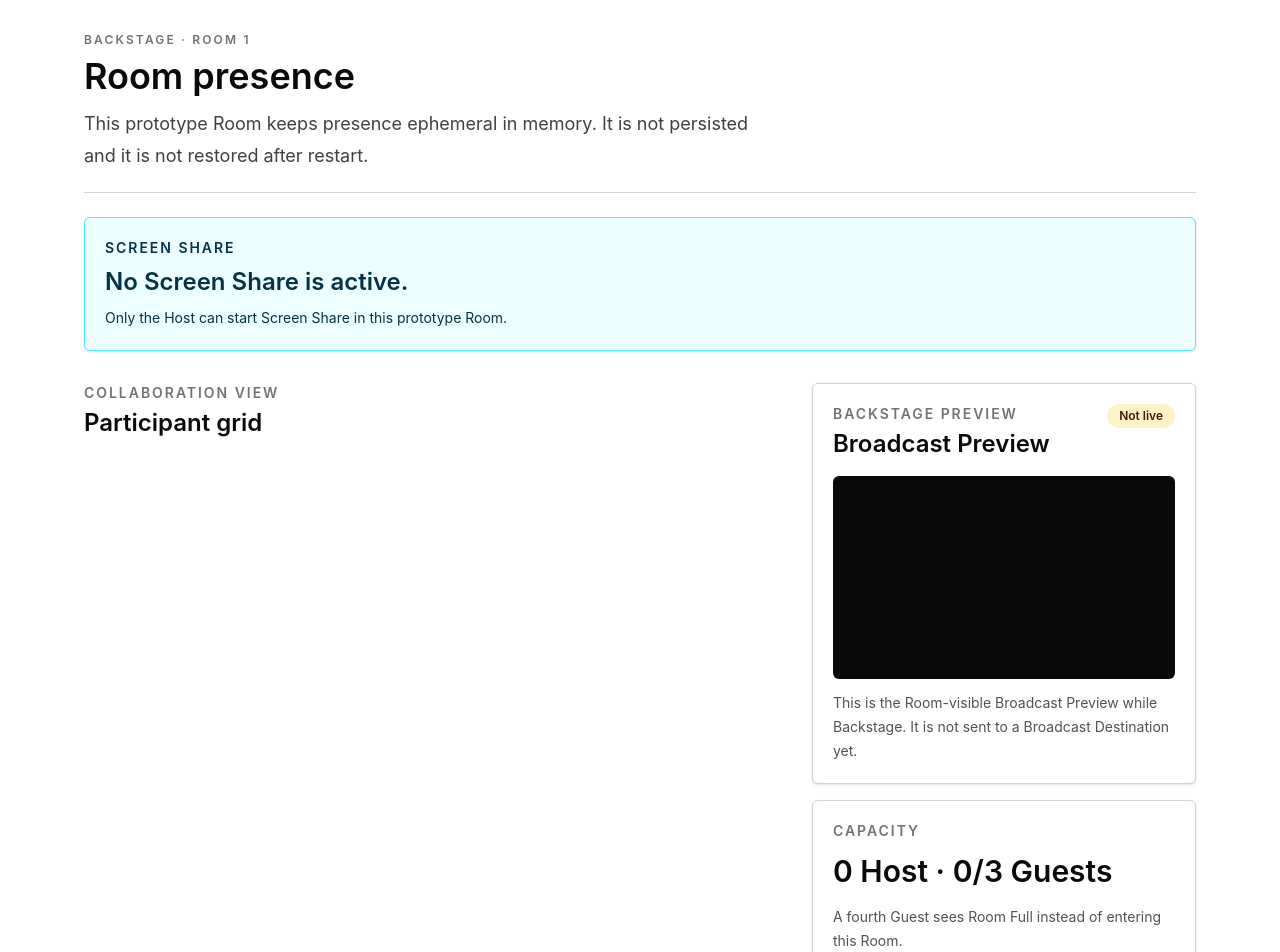
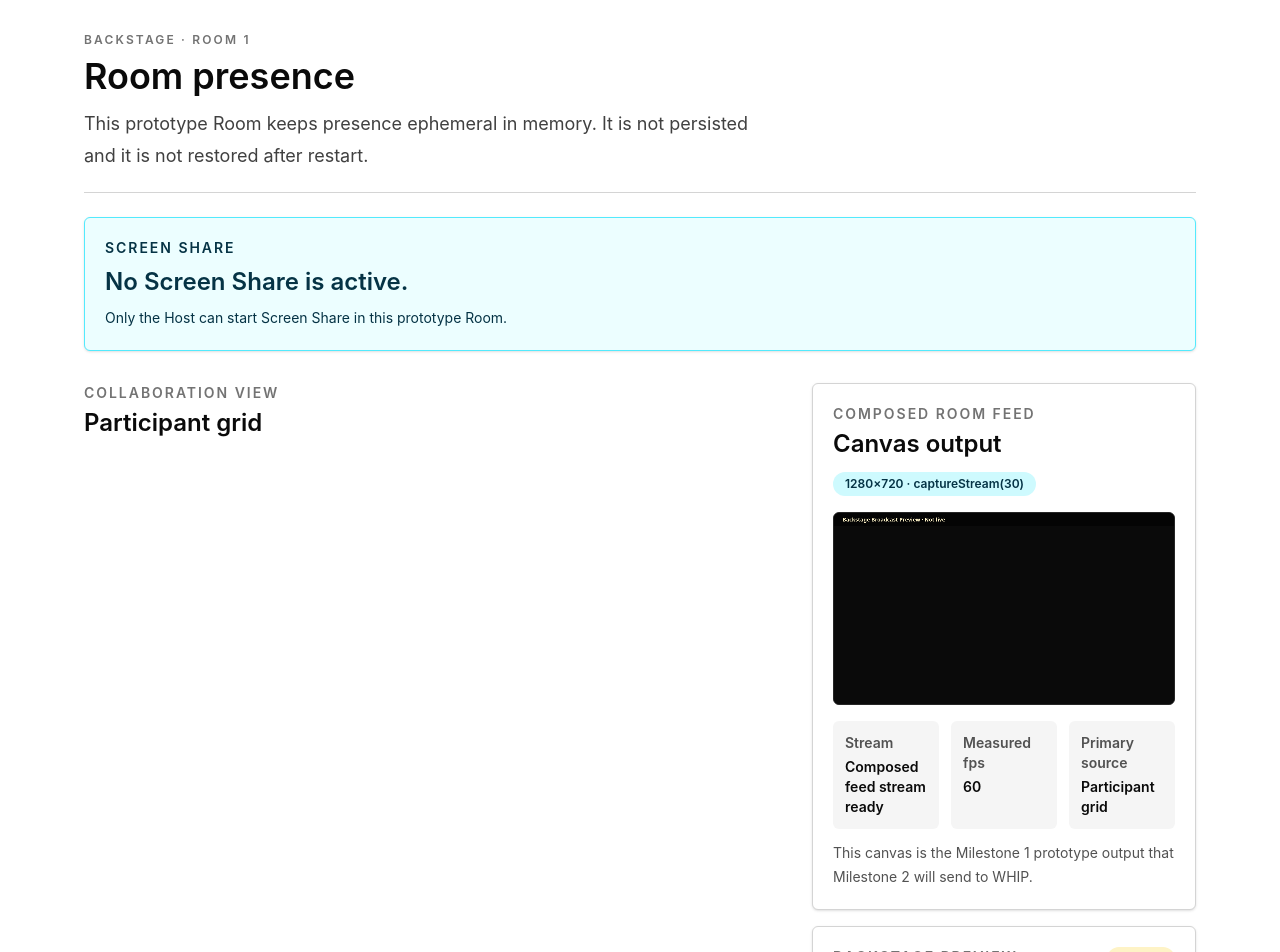
Before and after one commit to ngobrolin/inilive-studio, a SvelteKit app: page /room/1/backstage in a window 1280 px wide. Shown: the top 952 px of the page. Built offline with nearby package versions, Linux system fonts and the light colour scheme.

Commit message:
Add composed feed canvas
Amp-Thread-ID: https://ampcode.com/threads/T-019ecdb5-5522-7574-a3e1-d9820d1ad1ec
Co-authored-by: Amp <amp@ampcode.com>

```diff
--- /dev/null
+++ b/src/lib/room/ComposedFeedCanvas.svelte
@@ -0,0 +1,221 @@
+<script lang="ts">
+	import { onDestroy } from 'svelte';
+	import type { RoomParticipant, RoomScreenShare } from '$lib/server/room-presence';
+
+	let {
+		participants,
+		activeScreenShare,
+	}: {
+		participants: RoomParticipant[];
+		activeScreenShare: RoomScreenShare | null;
+	} = $props();
+
+	let canvas = $state<HTMLCanvasElement | null>(null);
+	let captureStatus = $state('Waiting for canvas');
+	let measuredFps = $state(0);
+	let stream: MediaStream | null = null;
+	let animationFrame = 0;
+	let frameCount = 0;
+	let lastFpsSample = 0;
+
+	const width = 1280;
+	const height = 720;
+	const visibleParticipants = $derived(participants.filter((participant) => !participant.removed).slice(0, 4));
+	const outputLabel = $derived(`${width}×${height} · captureStream(30)`);
+
+	$effect(() => {
+		if (!canvas) {
+			return;
+		}
+
+		const context = canvas.getContext('2d');
+		if (!context) {
+			captureStatus = 'Canvas unavailable';
+			return;
+		}
+
+		stream = canvas.captureStream(30);
+		captureStatus = stream ? 'Composed feed stream ready' : 'captureStream unavailable';
+		lastFpsSample = performance.now();
+		frameCount = 0;
+
+		function draw(now: number) {
+			if (!context) {
+				return;
+			}
+
+			drawFrame(context, now);
+			frameCount += 1;
+
+			if (now - lastFpsSample >= 1000) {
+				measuredFps = Math.round((frameCount * 1000) / (now - lastFpsSample));
+				frameCount = 0;
+				lastFpsSample = now;
+			}
+
+			animationFrame = requestAnimationFrame(draw);
+		}
+
+		animationFrame = requestAnimationFrame(draw);
+
+		return () => {
+			cancelAnimationFrame(animationFrame);
+		};
+	});
+
+	onDestroy(() => {
+		globalThis.cancelAnimationFrame?.(animationFrame);
+		for (const track of stream?.getTracks() ?? []) {
+			track.stop();
+		}
+	});
+
+	function drawFrame(context: CanvasRenderingContext2D, now: number) {
+		context.fillStyle = '#0a0a0a';
+		context.fillRect(0, 0, width, height);
+
+		if (activeScreenShare) {
+			drawScreenShareLayout(context, activeScreenShare, visibleParticipants, now);
+		} else {
+			drawParticipantGrid(context, visibleParticipants);
+		}
+
+		drawBroadcastChrome(context);
+	}
+
+	function drawScreenShareLayout(
+		context: CanvasRenderingContext2D,
+		screenShare: RoomScreenShare,
+		roomParticipants: RoomParticipant[],
+		now: number,
+	) {
+		context.fillStyle = '#083344';
+		context.fillRect(32, 32, 1216, 536);
+		context.strokeStyle = '#67e8f9';
+		context.lineWidth = 4;
+		context.strokeRect(32, 32, 1216, 536);
+
+		context.fillStyle = '#ecfeff';
+		context.font = '700 52px system-ui, sans-serif';
+		context.fillText(`${screenShare.displayName} Screen Share`, 80, 130);
+		context.font = '500 28px system-ui, sans-serif';
+		context.fillText('Primary visual source for the Composed Room Feed', 80, 180);
+
+		const pulse = Math.round(24 + Math.sin(now / 180) * 10);
+		context.fillStyle = `rgb(34 211 238 / ${0.55 + pulse / 100})`;
+		context.fillRect(80, 248, 1120, 168);
+
+		roomParticipants.forEach((participant, index) => {
+			const tileWidth = 280;
+			const tileHeight = 120;
+			const x = 32 + index * (tileWidth + 16);
+			const y = 584;
+			drawParticipantTile(context, participant, x, y, tileWidth, tileHeight, true);
+		});
+	}
+
+	function drawParticipantGrid(context: CanvasRenderingContext2D, roomParticipants: RoomParticipant[]) {
+		const layouts = [
+			{ x: 32, y: 64, width: 1216, height: 592 },
+			{ x: 32, y: 64, width: 592, height: 592 },
+			{ x: 656, y: 64, width: 592, height: 592 },
+			{ x: 32, y: 64, width: 592, height: 280 },
+			{ x: 656, y: 64, width: 592, height: 280 },
+			{ x: 32, y: 376, width: 592, height: 280 },
+			{ x: 656, y: 376, width: 592, height: 280 },
+		];
+
+		const activeLayouts = roomParticipants.length <= 1 ? [layouts[0]] : layouts.slice(3);
+		roomParticipants.forEach((participant, index) => {
+			const layout = activeLayouts[index];
+			if (!layout) {
+				return;
+			}
+			drawParticipantTile(context, participant, layout.x, layout.y, layout.width, layout.height, false);
+		});
+	}
+
+	function drawParticipantTile(
+		context: CanvasRenderingContext2D,
+		participant: RoomParticipant,
+		x: number,
+		y: number,
+		tileWidth: number,
+		tileHeight: number,
+		compact: boolean,
+	) {
+		context.fillStyle = participant.cameraEnabled ? '#164e63' : '#171717';
+		context.fillRect(x, y, tileWidth, tileHeight);
+		context.strokeStyle = '#404040';
+		context.lineWidth = 2;
+		context.strokeRect(x, y, tileWidth, tileHeight);
+
+		context.fillStyle = participant.cameraEnabled ? '#a5f3fc' : '#d4d4d4';
+		context.font = compact ? '700 24px system-ui, sans-serif' : '700 38px system-ui, sans-serif';
+		context.fillText(participant.cameraEnabled ? 'Camera on' : participant.displayName.slice(0, 1).toUpperCase(), x + 28, y + tileHeight / 2);
+
+		context.fillStyle = '#ffffff';
+		context.font = compact ? '700 20px system-ui, sans-serif' : '700 28px system-ui, sans-serif';
+		context.fillText(participant.displayName, x + 28, y + tileHeight - 38);
+		context.font = compact ? '500 15px system-ui, sans-serif' : '500 18px system-ui, sans-serif';
+		context.fillStyle = '#d4d4d4';
+		context.fillText(participant.role === 'host' ? 'Host' : 'Guest', x + 28, y + tileHeight - 14);
+	}
+
+	function drawBroadcastChrome(context: CanvasRenderingContext2D) {
+		context.fillStyle = 'rgb(0 0 0 / 0.55)';
+		context.fillRect(0, 0, width, 48);
+		context.fillStyle = '#fef3c7';
+		context.font = '700 20px system-ui, sans-serif';
+		context.fillText('Backstage Broadcast Preview · Not live', 32, 32);
+	}
+</script>
+
+<section class="rounded-md border border-neutral-300 bg-white p-5 shadow-sm" data-testid="composed-feed">
+	<div class="flex flex-wrap items-start justify-between gap-3">
+		<div>
+			<p class="text-sm font-semibold uppercase tracking-[0.14em] text-neutral-500">
+				Composed Room Feed
+			</p>
+			<h2 class="mt-1 text-2xl font-semibold">Canvas output</h2>
+		</div>
+		<p class="rounded-full bg-cyan-100 px-3 py-1 text-xs font-semibold text-cyan-950">
+			{outputLabel}
+		</p>
+	</div>
+
+	<div class="mt-4 overflow-hidden rounded-md border border-neutral-800 bg-neutral-950">
+		<canvas
+			bind:this={canvas}
+			class="aspect-video w-full"
+			data-testid="composition-canvas"
+			height={height}
+			width={width}
+		></canvas>
+	</div>
+
+	<dl class="mt-4 grid gap-3 text-sm sm:grid-cols-3">
+		<div class="rounded-md bg-neutral-100 p-3">
+			<dt class="font-semibold text-neutral-600">Stream</dt>
+			<dd class="mt-1 font-semibold text-neutral-950" data-testid="capture-stream-status">
+				{captureStatus}
+			</dd>
+		</div>
+		<div class="rounded-md bg-neutral-100 p-3">
+			<dt class="font-semibold text-neutral-600">Measured fps</dt>
+			<dd class="mt-1 font-semibold text-neutral-950" data-testid="composition-fps">
+				{measuredFps || 'Measuring'}
+			</dd>
+		</div>
+		<div class="rounded-md bg-neutral-100 p-3">
+			<dt class="font-semibold text-neutral-600">Primary source</dt>
+			<dd class="mt-1 font-semibold text-neutral-950" data-testid="composition-primary-source">
+				{activeScreenShare ? 'Screen Share' : 'Participant grid'}
+			</dd>
+		</div>
+	</dl>
+
+	<p class="mt-3 text-sm leading-6 text-neutral-600">
+		This canvas is the Milestone 1 prototype output that Milestone 2 will send to WHIP.
+	</p>
+</section>
--- a/src/lib/room/RoomPresencePanel.svelte
+++ b/src/lib/room/RoomPresencePanel.svelte
@@ -1,4 +1,5 @@
 <script lang="ts">
+	import ComposedFeedCanvas from '$lib/room/ComposedFeedCanvas.svelte';
 	import MediaConnectionPanel from '$lib/room/MediaConnectionPanel.svelte';
 	import type { MediaJoinGrant } from '$lib/server/media-join';
 	import type { RoomChatMessage, RoomPresence } from '$lib/server/room-presence';
@@ -238,6 +239,11 @@
 		</section>
 
 		<aside class="grid content-start gap-4">
+			<ComposedFeedCanvas
+				activeScreenShare={presence.activeScreenShare}
+				participants={visibleParticipants}
+			/>
+
 			<section
 				class="rounded-md border border-neutral-300 bg-white p-5 shadow-sm"
 				data-testid="broadcast-preview"
--- a/src/routes/room/[roomId]/composition-preview.e2e.ts
+++ b/src/routes/room/[roomId]/composition-preview.e2e.ts
@@ -32,6 +32,40 @@ test("Guest Backstage view also includes the Broadcast Preview", async ({ page }
   await expect(page.getByTestId("broadcast-preview")).toContainText("Not live");
 });
 
+test("Composed Room Feed renders a 720p captureStream canvas", async ({ page }) => {
+  const roomId = `canvas-composition-${Date.now()}`;
+
+  await enterRoom(page, `/room/${roomId}/join`, "Host One");
+  await enterRoom(page, `/room/${roomId}/invite/demo/join`, "Guest One", {
+    cameraOff: true,
+  });
+
+  const canvas = page.getByTestId("composition-canvas");
+  await expect(page.getByRole("heading", { name: "Canvas output" })).toBeVisible();
+  await expect(page.getByTestId("capture-stream-status")).toContainText(
+    "Composed feed stream ready",
+  );
+  await expect(page.getByTestId("composition-primary-source")).toContainText("Participant grid");
+  await expect(canvas).toHaveJSProperty("width", 1280);
+  await expect(canvas).toHaveJSProperty("height", 720);
+
+  await expect
+    .poll(async () => Number(await page.getByTestId("composition-fps").textContent()))
+    .toBeGreaterThanOrEqual(28);
+});
+
+test("Composed Room Feed makes Screen Share the primary source", async ({ page }) => {
+  const roomId = `screen-composition-${Date.now()}`;
+
+  await enterRoom(page, `/room/${roomId}/join`, "Host One");
+  await page.getByRole("button", { name: "Start Screen Share" }).click();
+
+  await expect(page.getByTestId("composition-primary-source")).toContainText("Screen Share");
+  await expect(page.getByTestId("capture-stream-status")).toContainText(
+    "Composed feed stream ready",
+  );
+});
+
 async function enterRoom(
   page: Page,
   url: string,
```
Also changed, not shown: 2 other files (tests, documents, lock files or other folders).
